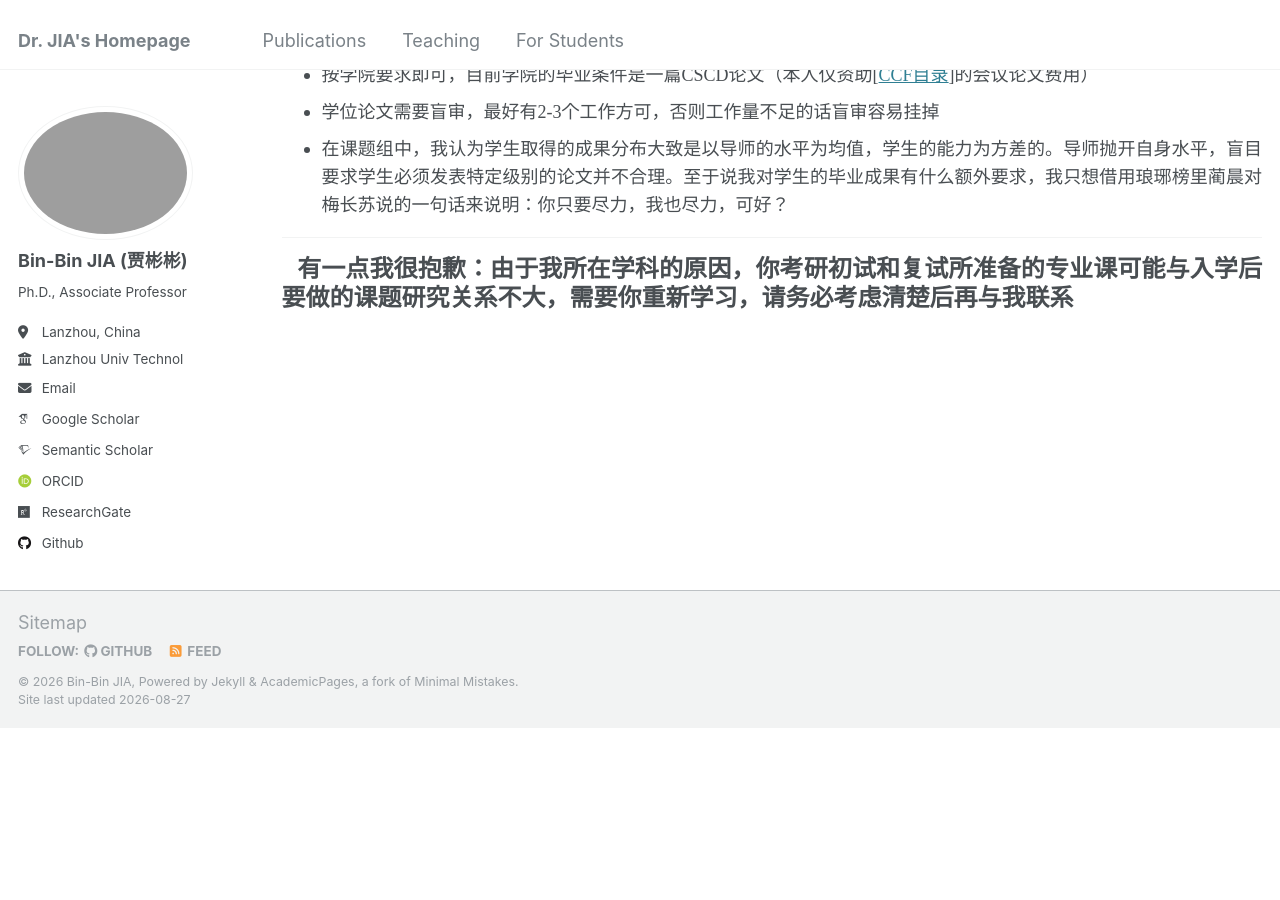
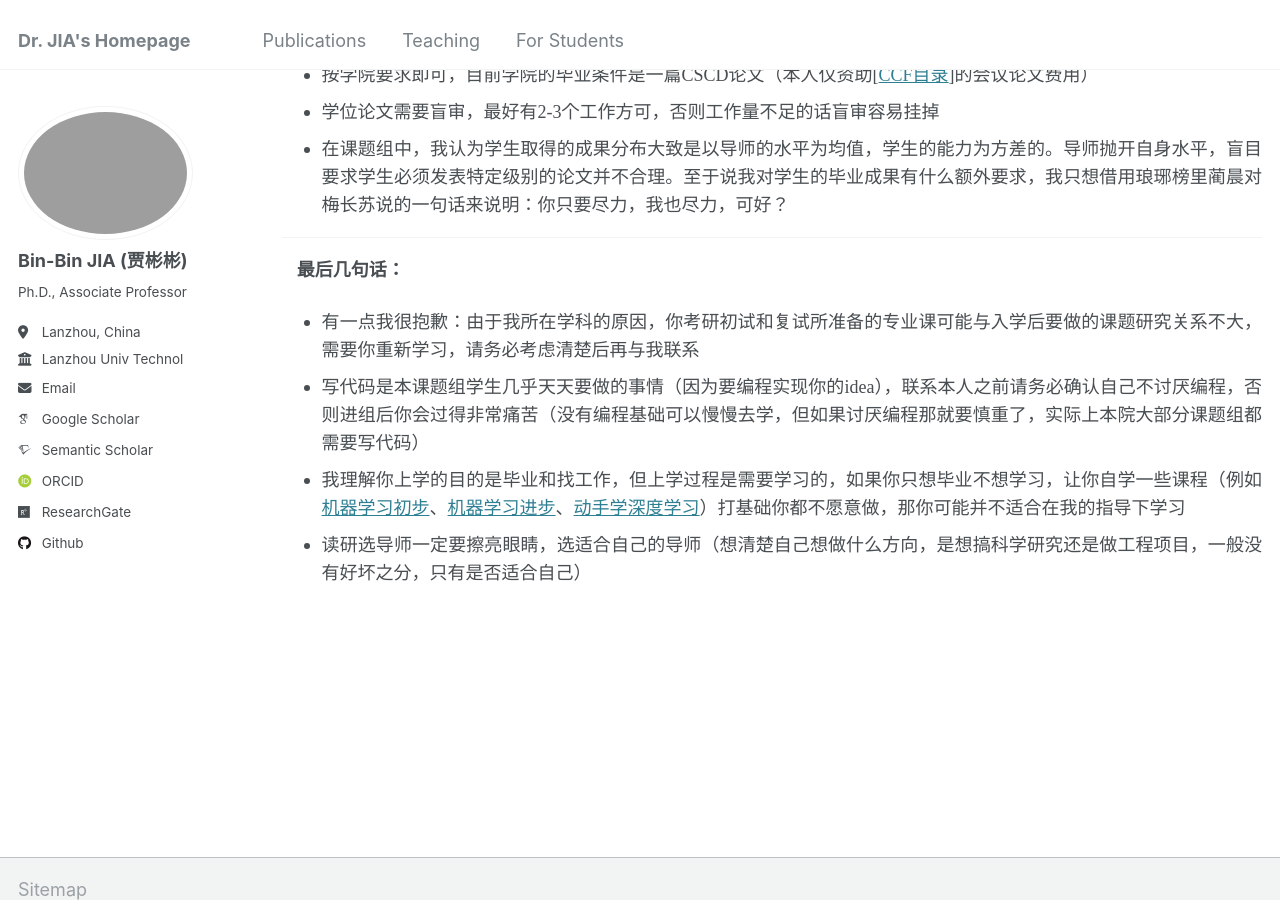
Before and after one commit to jiabinbin-ai/jiabinbin-ai.github.io, a Jekyll site: the page built from _pages/For-Students.html, in a window 1280 px wide and 900 px high, scrolled down 2301 px. Built offline with Jekyll 4.4.1, drawn with Linux system fonts in a browser that asks for light colours; some web fonts are replaced; before the commit the page ends 3029 px from its top, so only the background shows below that.

Commit message:
Update For-Students.html

```diff
--- a/_pages/For-Students.html
+++ b/_pages/For-Students.html
@@ -159,4 +159,18 @@ author_profile: true
 </ul>
 <hr>
 <p align="justify" style="line-height: 150%">&nbsp;&nbsp; <b>
-<font face="Times New Roman"><font size="5">有一点我很抱歉：由于我所在学科的原因，你考研初试和复试所准备的专业课可能与入学后要做的课题研究关系不大，需要你重新学习，请务必考虑清楚后再与我联系</font></font></b></p>
+<font face="Times New Roman"><font size="4">最后几句话：</font></font></b></p>
+<ul>
+	<li>
+	<p align="justify" style="line-height: 150%; margin-top:8px; margin-bottom:0">
+	<span lang="en-us"><font face="Times New Roman">有一点我很抱歉：由于我所在学科的原因，你考研初试和复试所准备的专业课可能与入学后要做的课题研究关系不大，需要你重新学习，请务必考虑清楚后再与我联系</font></span></li>
+	<li>
+	<p align="justify" style="line-height: 150%; margin-top:8px; margin-bottom:0">
+	<span lang="en-us"><font face="Times New Roman">写代码是本课题组学生几乎天天要做的事情（因为要编程实现你的idea），联系本人之前请务必确认自己不讨厌编程，否则进组后你会过得非常痛苦（没有编程基础可以慢慢去学，但如果讨厌编程那就要慎重了，实际上本院大部分课题组都需要写代码）</font></span></li>
+	<li>
+	<p align="justify" style="line-height: 150%; margin-top:8px; margin-bottom:0">
+	<span lang="en-us"><font face="Times New Roman">我理解你上学的目的是毕业和找工作，但上学过程是需要学习的，如果你只想毕业不想学习，让你自学一些课程（例如<a href="https://www.xuetangx.com/course/nju0802bt/">机器学习初步</a>、<a href="https://www.xuetangx.com/course/nju08021014500">机器学习进步</a>、<a href="https://space.bilibili.com/1567748478/lists/358497?type=series">动手学深度学习</a>）打基础你都不愿意做，那你可能并不适合在我的指导下学习</font></span></li>
+	<li>
+	<p align="justify" style="line-height: 150%; margin-top:8px; margin-bottom:0">
+	<span lang="en-us"><font face="Times New Roman">读研选导师一定要擦亮眼睛，选适合自己的导师（想清楚自己想做什么方向，是想搞科学研究还是做工程项目，一般没有好坏之分，只有是否适合自己）</font></span></li>
+</ul>
```
